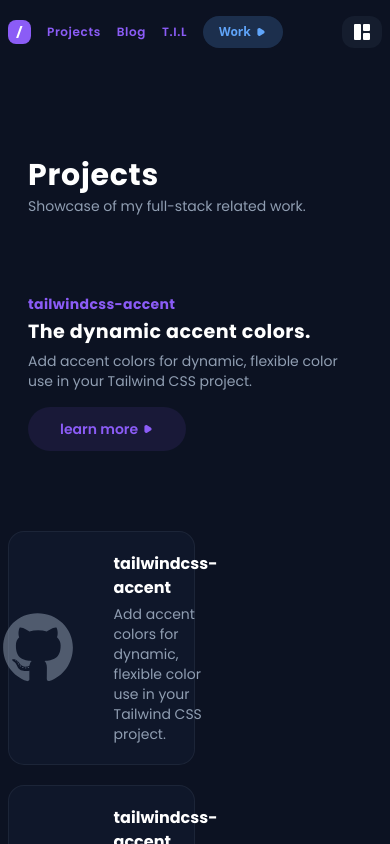
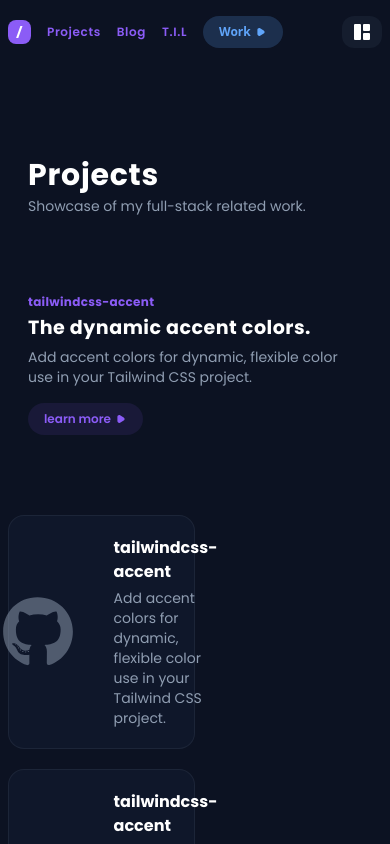
Before and after one commit to ImJars/Development-full-coding, a React (Vite) app: page /projects in a window 390 px wide. Shown: the top 844 px of the page. Built offline with nearby package versions, Linux system fonts and the light colour scheme.

Commit message:
Update projects.jsx

```diff
--- a/src/projects.jsx
+++ b/src/projects.jsx
@@ -94,7 +94,7 @@ function Projects() {
             </div>
             <div className="mt-20 content-wrapped block mx-auto">
               <TitleSection className="mx-5 sm:mx-0">
-                <h1 className="text-sm text-text-purple font-bold tracking-wide mb-1">
+                <h1 className="text-xs sm:text-sm text-text-purple font-bold tracking-wide mb-1">
                   tailwindcss-accent
                 </h1>
                 <h2 className="dynamic-text font-bold tracking-wide">
@@ -104,10 +104,10 @@ function Projects() {
                   Add accent colors for dynamic, flexible color use in your
                   Tailwind CSS project.
                 </h3>
-                <button className="mt-4 bg-text-purple text-white px-8 py-3 rounded-full bg-opacity-10">
+                <button className="mt-4 bg-text-purple text-white px-4 sm:px-8 py-2 sm:py-3 rounded-full bg-opacity-10">
                   <a
                     href="#"
-                    className="flex items-center text-sm text-text-purple font-semibold space-x-1"
+                    className="flex items-center text-xs sm:text-sm text-text-purple font-semibold space-x-1"
                   >
                     <h1>learn more</h1>
                     <svg
```
